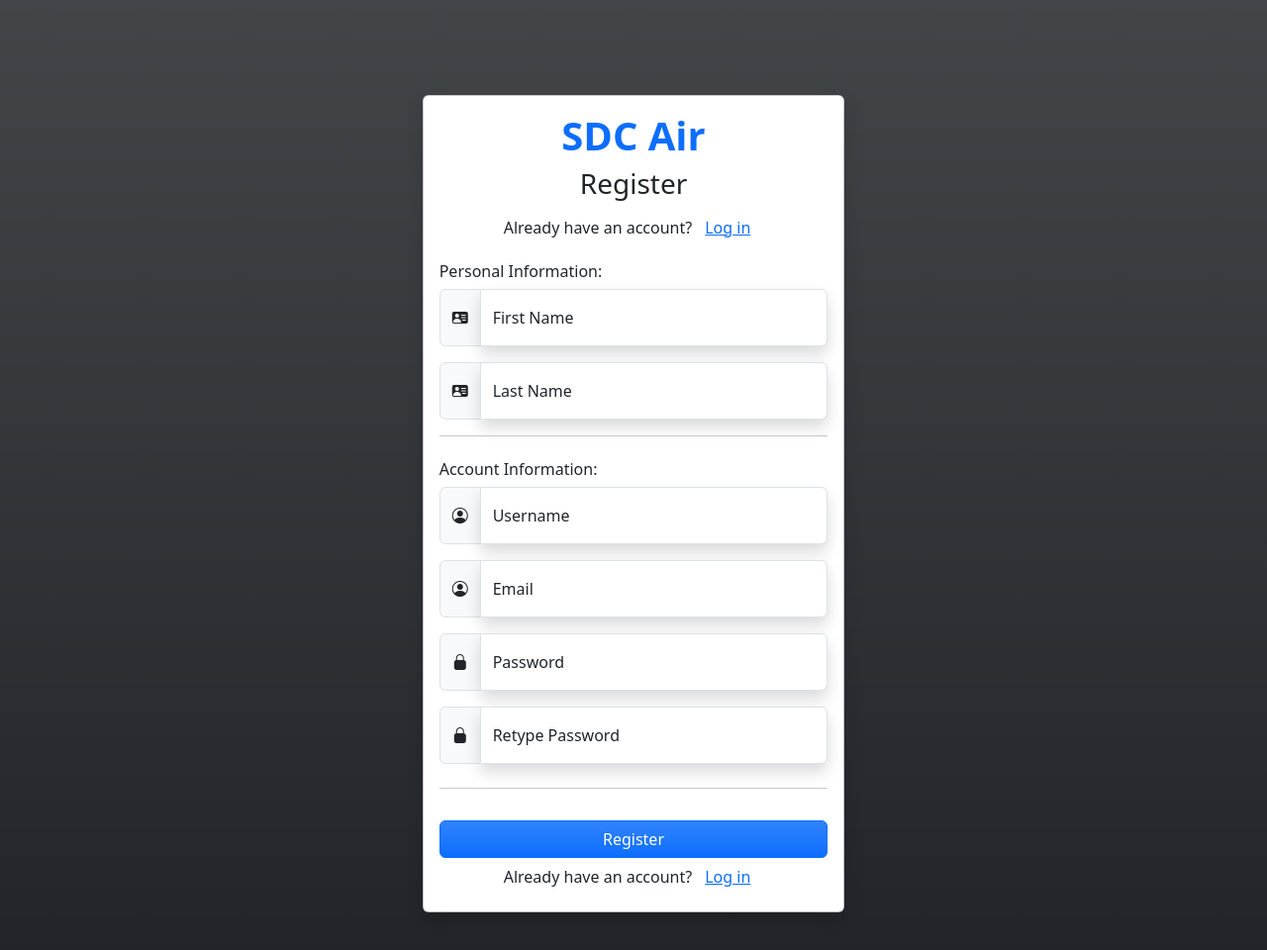
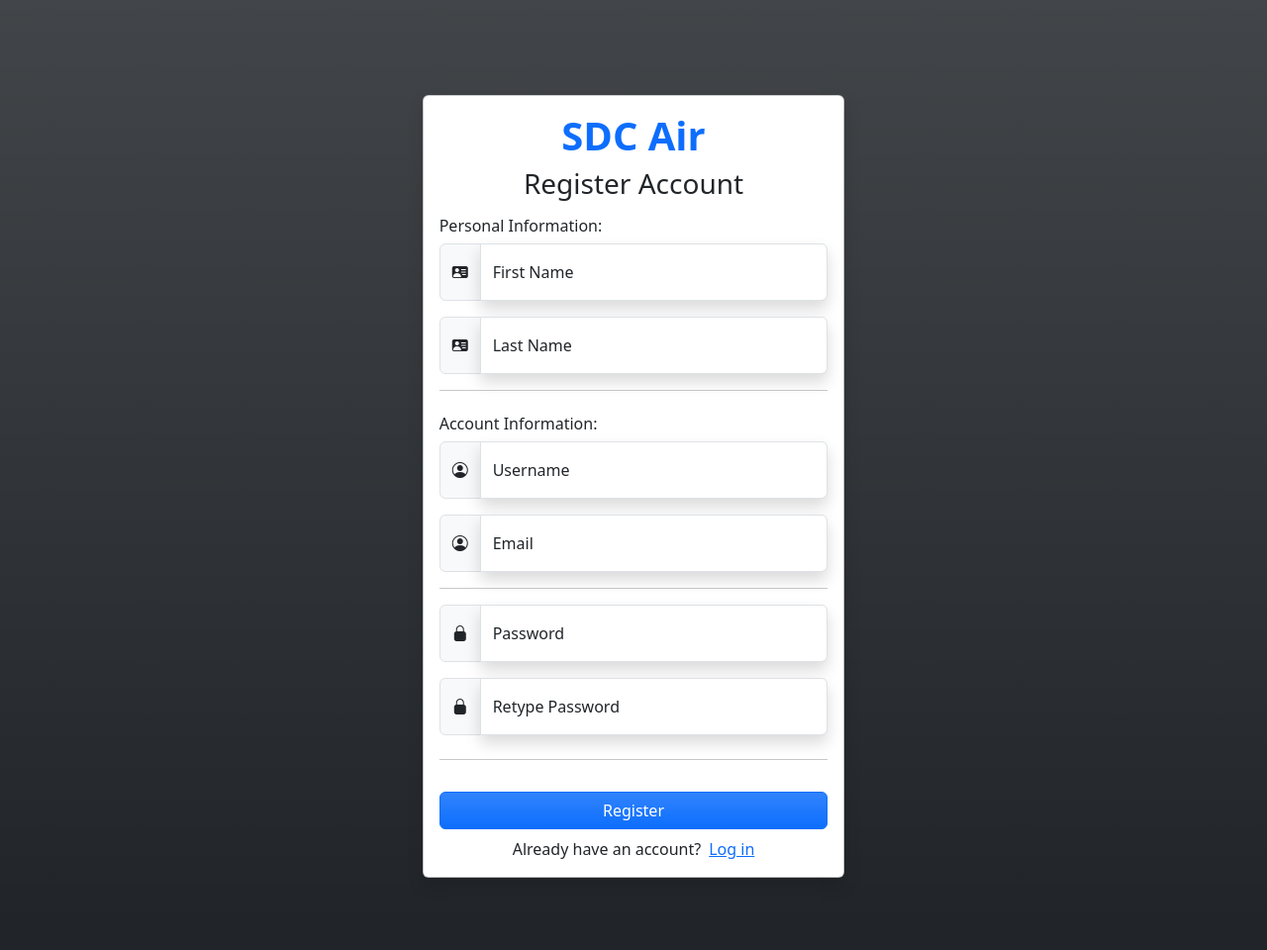
Before and after one commit to bridgeshayes/SDC-Air, a plain HTML site: page frontend/register.html in a window 1280 px wide. Shown: the whole page at 99% size. After the commit the page ends 935 px from the top, so only its background shows below. Drawn offline with nearby package versions, Linux system fonts and the light colour scheme; some packages are replaced by stand-ins of ours; a script that the page names is missing.

Commit message:
Added switching between pages

```diff
--- a/frontend/register.html
+++ b/frontend/register.html
@@ -13,11 +13,7 @@
                 <form id="frmRegister" class="card col-10 col-md-6 col-xl-4 mt-5">
                     <div class="card-body shadow">
                         <h1 class="text-center text-primary fw-bold">SDC Air</h1>
-                        <h3 class="text-center text-dark">Register</h3>
-                        <div class="d-flex justify-content-center align-items-center">
-                            Already have an account?
-                            <button id="btnSwapLoginTop" type="button" class="btn btn-link mb-0">Log in</button>
-                        </div>
+                        <h3 class="text-center text-dark">Register Account</h3>
 
                         <h6 class="mt-3">Personal Information:</h6>
 
@@ -61,6 +57,8 @@
                             </div>
                         </div>
 
+                        <hr/>
+
                         <!-- Password with Icon -->
                         <div class="input-group mb-3">
                             <span class="input-group-text"><i class="bi bi-lock-fill"></i></span>
@@ -81,9 +79,9 @@
 
                         <hr class="mt-4 mb-4"/>
                         <button id="btnRegister" type="button" class="btn btn-primary bg-gradient col-12 mt-2">Register</button>
-                        <div class="d-flex justify-content-center align-items-center">
+                        <div class="d-flex justify-content-center align-items-center mt-2">
                             Already have an account?
-                            <button id="btnSwapLoginBottom" type="button" href="" class="btn btn-link mb-0">Log in</button>
+                            <a id="btnSwapLoginBottom" href="index.html" class="ms-2">Log in</a>
                         </div>
                     </div>
                 </form>
```
Also changed, not shown: frontend/index.html (+1 -1 lines).
